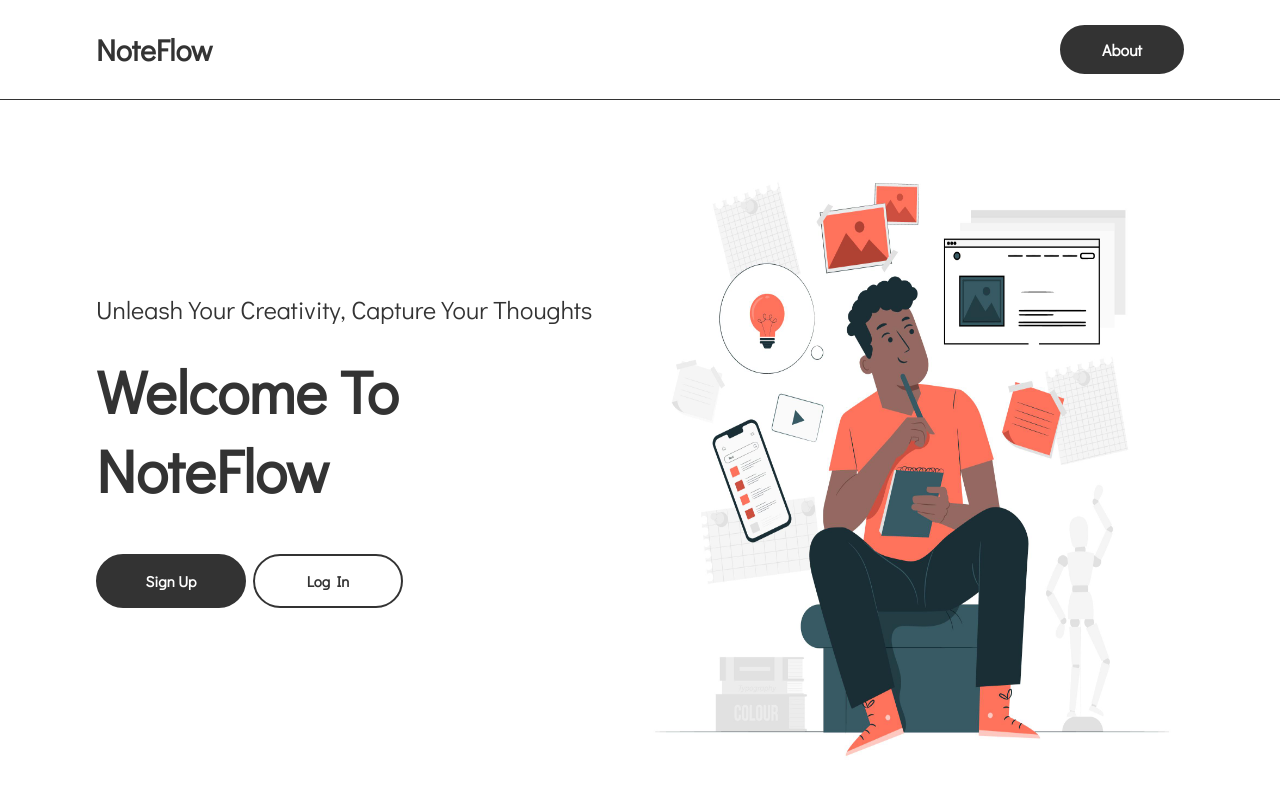
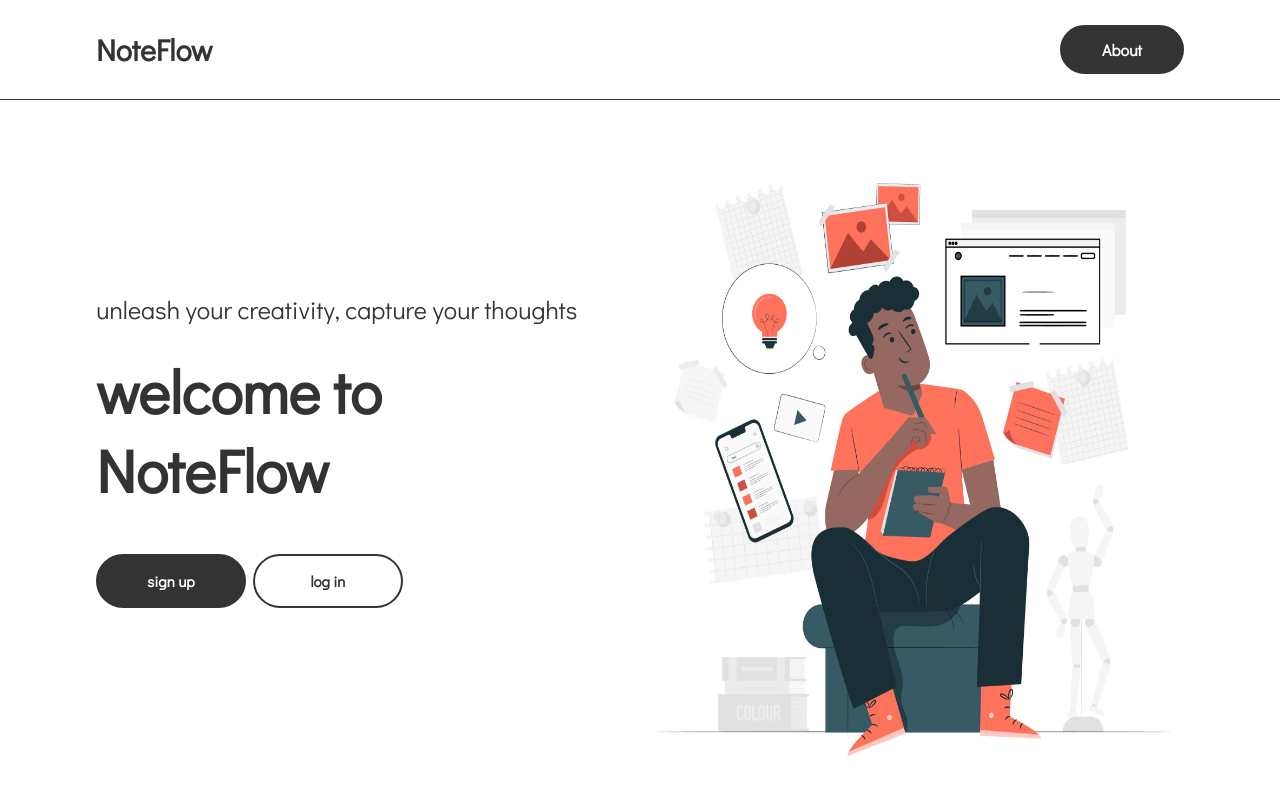
Before and after one commit to Roshan-Roy/notes-app-frontend, a React (Vite) app: page / in a window 1280 px wide. Shown: the top 794 px of the page. Built offline with nearby package versions, Linux system fonts and the light colour scheme.

Commit message:
initial commit

```diff
--- a/src/styles/home.css
+++ b/src/styles/home.css
@@ -85,23 +85,21 @@
         flex: 1;
         display: flex;
         align-items: center;
-
         .container {
             width: 95%;
             height: 90%;
             display: flex;
             flex-direction: column;
             align-items: center;
-
+            gap:5px;
             .home-text-container {
                 display: flex;
                 flex-direction: column;
                 align-items: center;
                 text-align: center;
-                text-transform: capitalize;
                 & h1 {
                     font-size: 28px;
-                    margin: 15px 0 25px 0;
+                    margin: 15px 0 20px 0;
                 }
 
                 @media screen and (min-width:500px) {
@@ -159,8 +157,8 @@
                 width: 100%;
                 background-image: url("../images/home.jpg");
                 background-size: 100% 100%;
-                min-height: 250px;
-                max-width: 550px;
+                min-height: 100px;
+                max-width: 450px;
             }
         }
     }
@@ -218,6 +216,7 @@
             max-width: 700px;
             min-height: 500px;
             height: 100%;
+            min-height: 450px;
         }
     }
 }
```
